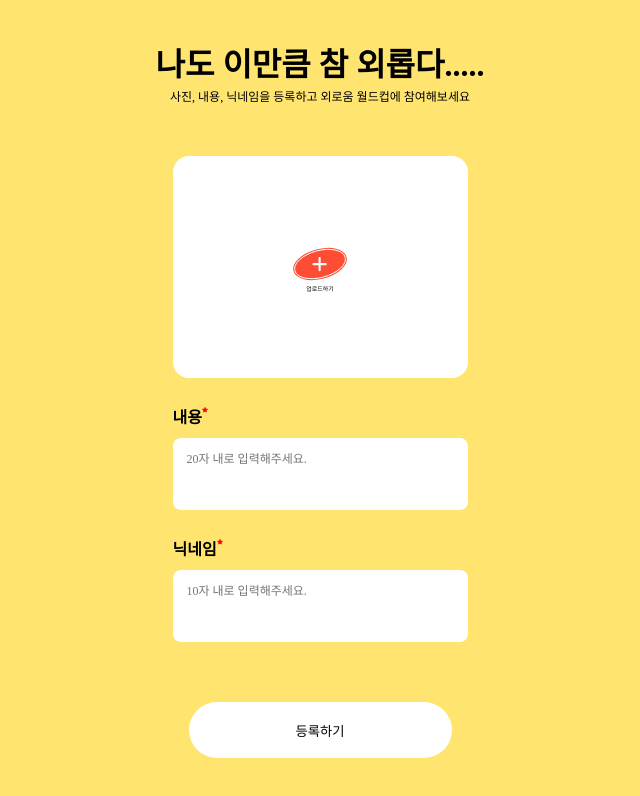
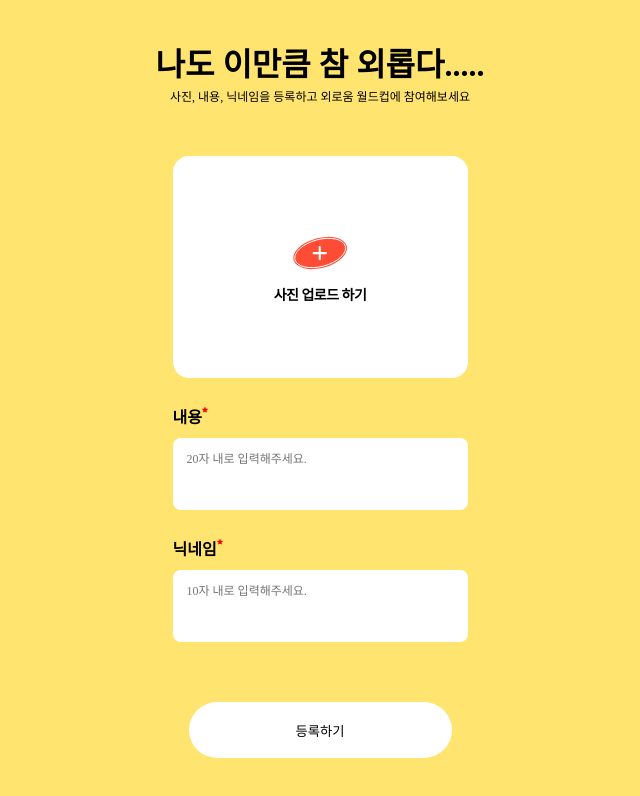
Before and after one commit to GO-SOPT-SOPTKATHON-TEAM4/team4-client, a React (Vite) app: page /post in a window 1280 px wide. Shown: the top 796 px of the page, without its empty margins (320-960 px from the left). Built offline with nearby package versions, Linux system fonts and the light colour scheme; a web font is replaced by a local one.

Commit message:
feat : 업로드하기 span 글꼴 수정

```diff
--- a/src/components/Post/Post.jsx
+++ b/src/components/Post/Post.jsx
@@ -70,7 +70,7 @@ const Post = () => {
             <St.FileWrapper>
               <label htmlFor="fileUpload">
                 <UploadButtton />
-                <span>업로드하기</span>
+                <span>사진 업로드 하기</span>
               </label>
               <input id="fileUpload" type="file" accept="image/*" onChange={handleFileChange} />
             </St.FileWrapper>
@@ -205,6 +205,17 @@ const St = {
       justify-content: center;
       align-items: center;
     }
+    label > span {
+      margin-top: 1.4rem;
+      font-family: 'Pretendard';
+      font-style: normal;
+      font-weight: 600;
+      font-size: 14px;
+      line-height: 14px;
+      text-align: center;
+      letter-spacing: -0.5px;
+      color: #000000;
+    }
     input {
       position: absolute;
       width: 1px;
```
